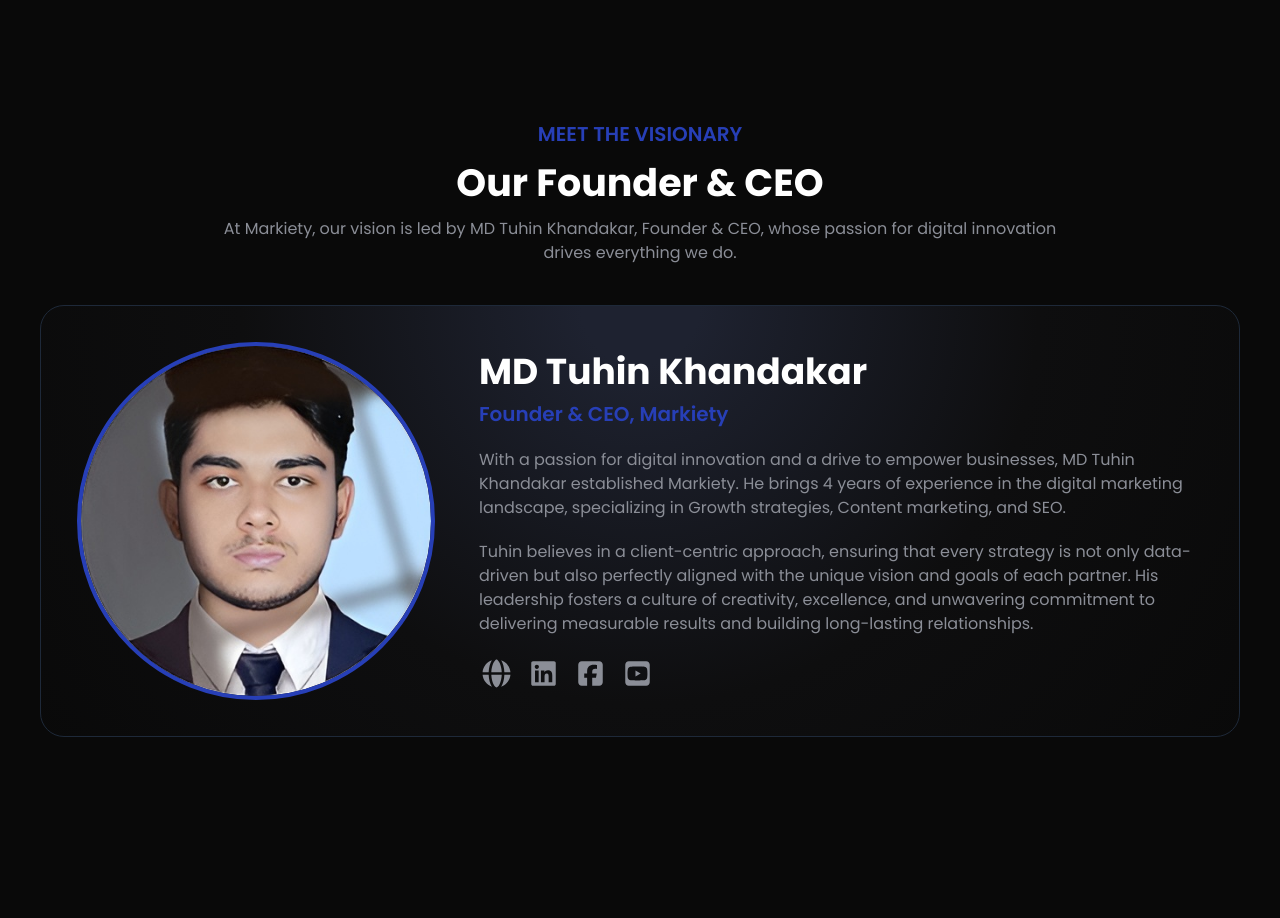
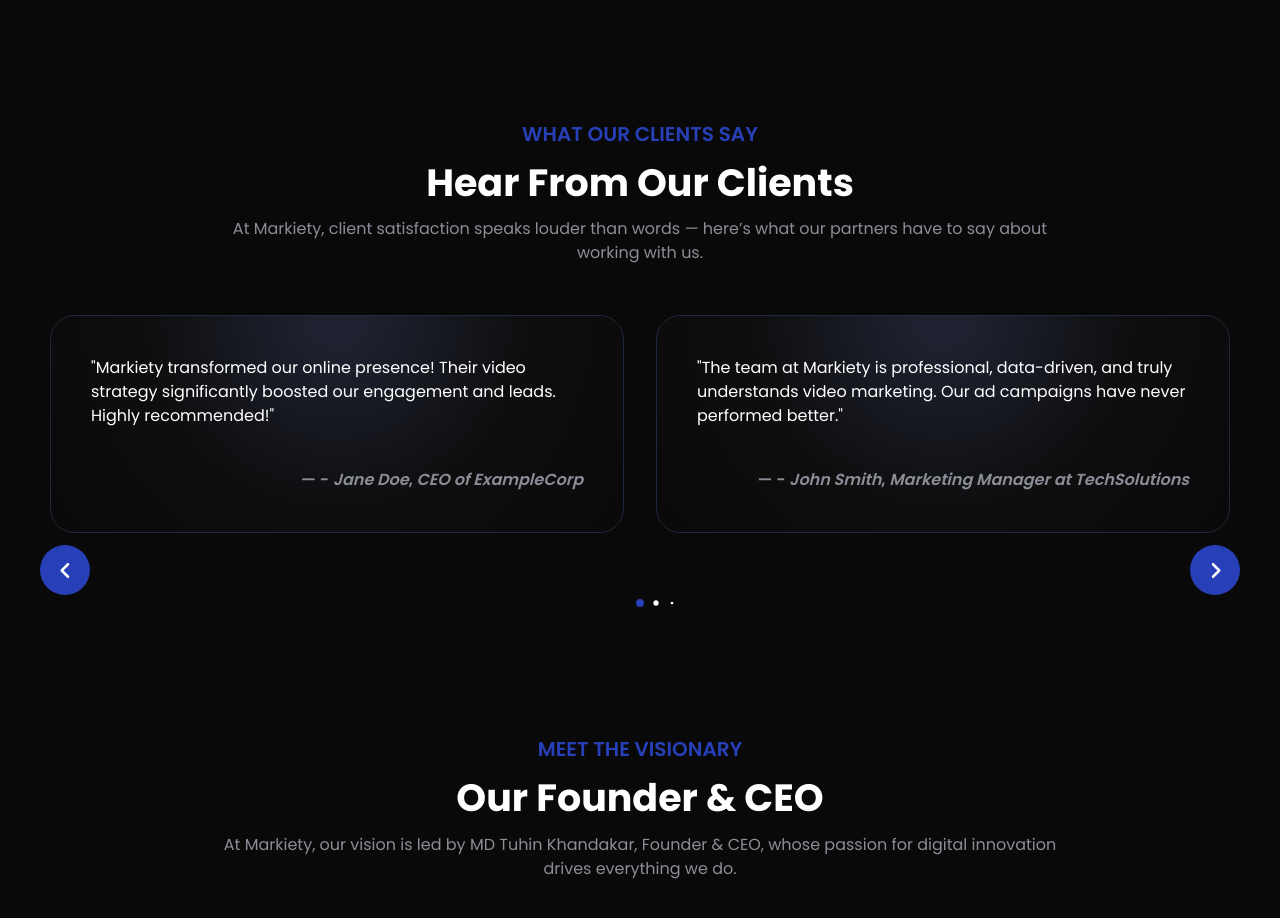
Before and after one commit to Shafayat-Ahammed/Markiety, a Next.js app: page / in a window 1280 px wide. Shown: the part 3440-4358 px from the top of the page. Before the commit the page ends 4297 px from the top, so only its background shows below. Built offline with nearby package versions, Linux system fonts and the light colour scheme.

Commit message:
feat(home): implement testimonials section component and apply minor update

```diff
--- a/src/app/page.tsx
+++ b/src/app/page.tsx
@@ -5,6 +5,7 @@
 import WhyUs from "@/components/why-us/why-us";
 import AboutFounder from "@/components/about-founder/about-founder";
 import Work from "@/components/work/work";
+import Testimonials from "@/components/testimonials/testimonials";
 
 const Home: FunctionComponent = (): JSX.Element => {
   return (
@@ -14,6 +15,7 @@
       <Services />
       <WhyUs />
       <Work />
+      <Testimonials />
       <AboutFounder />
     </>
   );
--- /dev/null
+++ b/src/components/testimonials/testimonial-loading-skeleton.tsx
@@ -0,0 +1,21 @@
+import type { FunctionComponent, JSX } from "react";
+
+const TestimonialLoadingSkeleton: FunctionComponent = (): JSX.Element => {
+  return (
+    <div className="animate-pulse flex flex-col gap-10 bg-[radial-gradient(circle_farthest-corner_at_50%_0%,#1e2230_8%,#0e0e0f_54%,#090909_103%)] border border-gray-800 rounded-3xl p-5 sm:p-10 hover:scale-102 transition-transform">
+      <div className="flex flex-col gap-2.5">
+        <div className="h-4 bg-primary-gray rounded-full w-2/3" />
+        <div className="h-4 bg-primary-gray rounded-full w-14/15" />
+        <div className="h-4 bg-primary-gray rounded-full w-4/5" />
+        <div className="h-4 bg-primary-gray rounded-full w-2/4" />
+        <div className="h-4 bg-primary-gray rounded-full w-6/7" />
+      </div>
+      <div className="flex flex-col gap-2.5 items-end">
+        <div className="h-4 bg-primary-gray rounded-full w-2/3" />
+        <div className="h-4 bg-primary-gray rounded-full w-2/4" />
+      </div>
+    </div>
+  );
+};
+
+export default TestimonialLoadingSkeleton;
--- /dev/null
+++ b/src/components/testimonials/testimonials.tsx
@@ -0,0 +1,156 @@
+"use client";
+
+import {
+  type FunctionComponent,
+  type JSX,
+  type RefObject,
+  useRef,
+  useState,
+} from "react";
+import SectionHeader from "../section-header/section-header";
+import SwiperType from "swiper";
+import { Swiper } from "swiper/react";
+import "swiper/css";
+import "swiper/css/pagination";
+import "swiper/css/navigation";
+import { SwiperSlide } from "swiper/react";
+import { Autoplay, Pagination, Navigation } from "swiper/modules";
+import CarouselButton from "../carousel-button/carousel-button";
+import CarouselButtonLoadingSkeleton from "../carousel-button/carousel-button-loading-skeleton";
+import { div } from "motion/react-client";
+import TestimonialLoadingSkeleton from "./testimonial-loading-skeleton";
+
+const Testimonials: FunctionComponent = (): JSX.Element => {
+  const swiperRef: RefObject<SwiperType | null> = useRef<SwiperType | null>(
+    null
+  );
+
+  const [loading, setLoading] = useState<boolean>(true);
+
+  const testimonials = [
+    {
+      feedback:
+        '"Markiety transformed our online presence! Their video strategy significantly boosted our engagement and leads. Highly recommended!"',
+      clientName: "Jane Doe",
+      clientCompany: "CEO of ExampleCorp",
+    },
+    {
+      feedback:
+        '"The team at Markiety is professional, data-driven, and truly understands video marketing. Our ad campaigns have never performed better."',
+      clientName: "John Smith",
+      clientCompany: "Marketing Manager at TechSolutions",
+    },
+    {
+      feedback:
+        '"Our social media content has soared since we partnered with Markiety. They created a vibrant community around our brand with amazing videos."',
+      clientName: "Alice Brown",
+      clientCompany: "Owner of Local Business",
+    },
+  ];
+
+  return (
+    <section id="testimonials" className="px-5 sm:px-10 mb-30 z-90">
+      <div className="mx-auto max-w-[1536px]">
+        <SectionHeader
+          title="what our clients say"
+          subtitle="Hear From Our Clients"
+          description="At Markiety, client satisfaction speaks louder than words — here’s what our partners have to say about working with us."
+        />
+        <div>
+          <div className="relative">
+            {loading && (
+              <div className="grid lg:grid-cols-2 gap-8 p-2.5 mb-18 2xl:mb-21.5">
+                {[1, 2].map((_, index: number): JSX.Element => {
+                  return (
+                    <div
+                      key={index}
+                      className={`${index === 1 ? "hidden lg:block" : ""}`}
+                    >
+                      <TestimonialLoadingSkeleton />
+                    </div>
+                  );
+                })}
+              </div>
+            )}
+            <Swiper
+              onSwiper={(swiper: SwiperType): void => {
+                swiperRef.current = swiper;
+              }}
+              breakpoints={{
+                0: { slidesPerView: 1 },
+                1024: { slidesPerView: 2 },
+              }}
+              slidesPerView={2}
+              spaceBetween={32}
+              autoplay={{
+                delay: 500000000,
+                disableOnInteraction: false,
+              }}
+              loop={true}
+              pagination={{
+                clickable: true,
+                dynamicBullets: true,
+              }}
+              navigation={true}
+              modules={[Autoplay, Pagination, Navigation]}
+              className="z-90 p-[10px_!important]"
+              onAfterInit={(): void => {
+                setLoading(false);
+              }}
+            >
+              {!loading &&
+                testimonials.map(
+                  (
+                    { feedback, clientName, clientCompany },
+                    index: number
+                  ): JSX.Element => {
+                    return (
+                      <SwiperSlide
+                        key={index}
+                        className="mb-18 2xl:mb-21.5 h-[auto_!important]"
+                      >
+                        <div className="bg-[radial-gradient(circle_farthest-corner_at_50%_0%,#1e2230_8%,#0e0e0f_54%,#090909_103%)] border border-gray-800 rounded-3xl p-5 sm:p-10 cursor-default hover:scale-102 transition-transform h-full">
+                          <figure className="text-sm sm:text-base 2xl:text-[18.5px] flex flex-col gap-10">
+                            <div>
+                              <blockquote className="text-white">
+                                {feedback}
+                              </blockquote>
+                            </div>
+                            <div>
+                              <footer className="text-primary-gray font-semibold text-end">
+                                — - <cite>{clientName}</cite>,{" "}
+                                <cite>{clientCompany}</cite>
+                              </footer>
+                            </div>
+                          </figure>
+                        </div>
+                      </SwiperSlide>
+                    );
+                  }
+                )}
+            </Swiper>
+
+            <div className="absolute bottom-5 z-90 w-full flex justify-between">
+              {loading &&
+                [1, 2].map((_, index: number): JSX.Element => {
+                  return <CarouselButtonLoadingSkeleton key={index} />;
+                })}
+              {!loading &&
+                [1, 2].map((_, index: number): JSX.Element => {
+                  return (
+                    <CarouselButton
+                      key={index}
+                      label={index === 0 ? "prev" : "next"}
+                      swiperRef={swiperRef}
+                    />
+                  );
+                })}
+            </div>
+          </div>
+        </div>
+      </div>
+    </section>
+  );
+};
+
+export default Testimonials;
--- a/src/components/work/work.tsx
+++ b/src/components/work/work.tsx
@@ -315,6 +315,10 @@
           </Swiper>
 
           <div className="absolute bottom-5 z-90 w-full flex justify-between">
+            {loading &&
+              [1, 2].map((_, index: number): JSX.Element => {
+                return <CarouselButtonLoadingSkeleton key={index} />;
+              })}
             {!loading &&
               [1, 2].map((_, index: number): JSX.Element => {
                 return (
@@ -325,10 +329,6 @@
                   />
                 );
               })}
-            {loading &&
-              [1, 2].map((_, index: number): JSX.Element => {
-                return <CarouselButtonLoadingSkeleton key={index} />;
-              })}
           </div>
         </div>
       </div>
```
